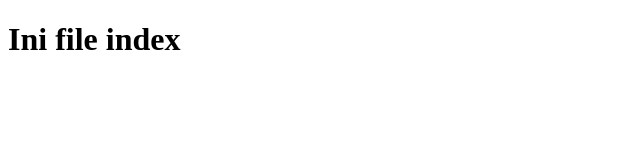
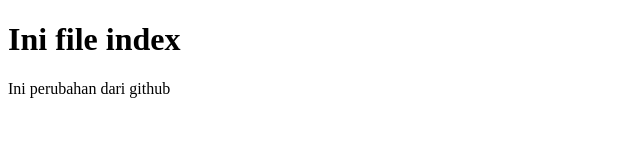
Before and after one commit to Reihan20/latihanGIT, a plain HTML site: page index.html in a window 1280 px wide. Shown: the whole page, without its empty margins (0-640 px from the left). Drawn offline with Linux system fonts and the light colour scheme.

Commit message:
menambahkan paragraf di github
ini optional

```diff
--- a/index.html
+++ b/index.html
@@ -8,5 +8,6 @@
 </head>
 <body>
     <h1>Ini file index</h1>
+    <p>Ini perubahan dari github</p>
 </body>
 </html>
```
